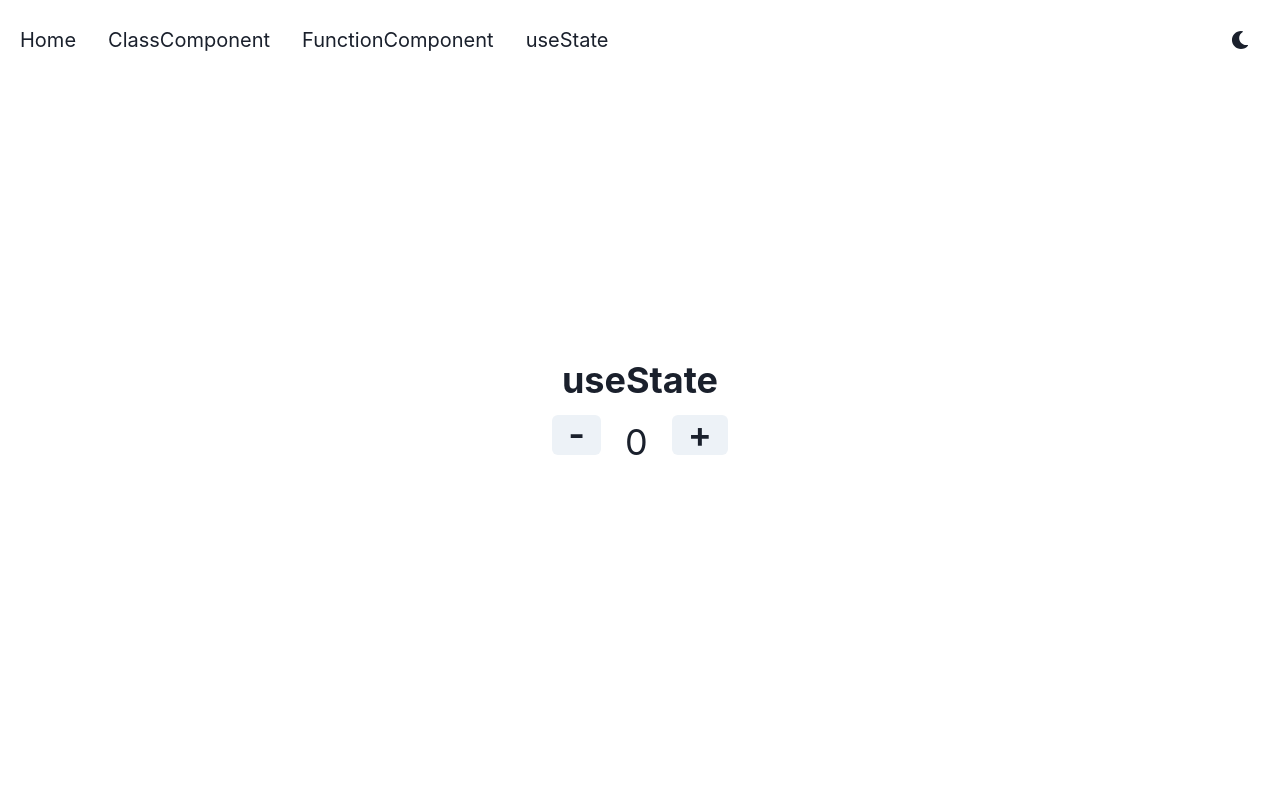
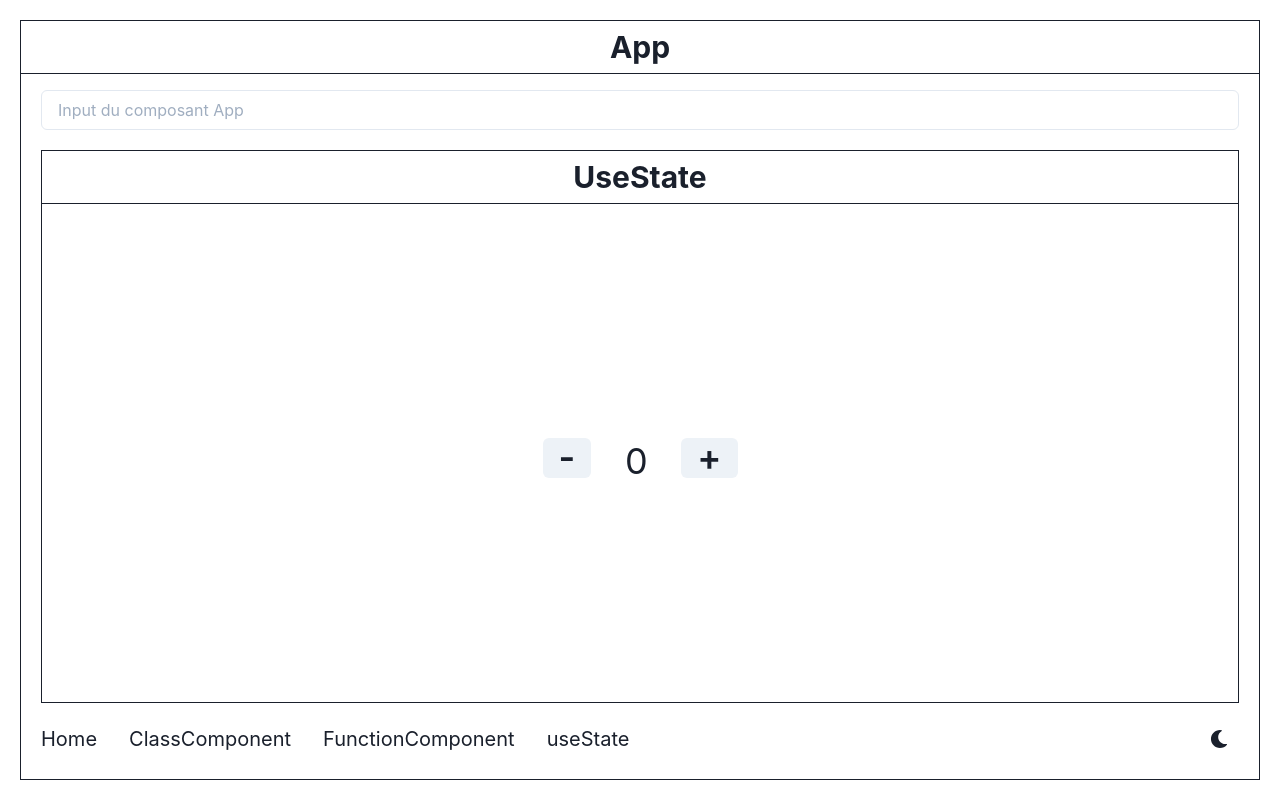
Before and after one commit to pacomoreau/hooks, a React (Create React App) app: page /use-state in a window 1280 px wide. Shown: the top 788 px of the page. Built offline with nearby package versions, Linux system fonts and the light colour scheme.

Commit message:
feat: add Log and Menu components

```diff
--- a/public/index.html
+++ b/public/index.html
@@ -1,14 +1,11 @@
 <!DOCTYPE html>
-<html lang="en">
+<html lang="fr">
   <head>
     <meta charset="utf-8" />
     <link rel="icon" href="%PUBLIC_URL%/favicon.ico" />
     <meta name="viewport" content="width=device-width, initial-scale=1" />
     <meta name="theme-color" content="#000000" />
-    <meta
-      name="description"
-      content="Web site created using create-react-app"
-    />
+    <meta name="description" content="Web site created using create-react-app" />
     <link rel="apple-touch-icon" href="%PUBLIC_URL%/logo192.png" />
     <!--
       manifest.json provides metadata used when your web app is installed on a
@@ -24,7 +21,7 @@
       work correctly both with client-side routing and a non-root public URL.
       Learn how to configure a non-root public URL by running `npm run build`.
     -->
-    <title>React App</title>
+    <title>React Hooks</title>
   </head>
   <body>
     <noscript>You need to enable JavaScript to run this app.</noscript>
--- a/src/App.js
+++ b/src/App.js
@@ -1,29 +1,18 @@
-import React from "react"
+import { useState } from "react"
 import { Route, Routes } from "react-router-dom"
-import { ChakraProvider, Flex, HStack, theme } from "@chakra-ui/react"
-import { ColorModeSwitcher, Link } from "components"
+import { ChakraProvider, Flex, Input, theme } from "@chakra-ui/react"
+import { Log, Menu } from "components"
 import { ClassComponent, FunctionComponent, Home, UseState } from "pages"
 
 const App = () => {
+  const [value, setValue] = useState("")
+
   return (
     <ChakraProvider theme={theme}>
       <Flex direction="column" textAlign="center" fontSize="xl" minH="100vh" p={5}>
-        <Flex justifyContent="space-between" w="100%">
-          <HStack spacing={8}>
-            <Link to="/" fontSize="xl">
-              Home
-            </Link>
-            <Link to="/class-component" fontSize="xl">
-              ClassComponent
-            </Link>
-            <Link to="/function-component" fontSize="xl">
-              FunctionComponent
-            </Link>
-            <Link to="/use-state" fontSize="xl">
-              useState
-            </Link>
-          </HStack>
-          <ColorModeSwitcher justifySelf="flex-end" />
+        <Log name="App">
+          <Flex px={5}>
+            <Input value={value} onChange={(e) => setValue(e.target.value)} placeholder="Input du composant App" />
           </Flex>
           <Flex direction="column" justifyContent="center" h="100%" p={5} flexGrow="1">
             <Routes>
@@ -32,7 +21,10 @@ const App = () => {
               <Route path="function-component" element={<FunctionComponent />} />
               <Route path="use-state" element={<UseState />} />
             </Routes>
+
+            <Menu />
           </Flex>
+        </Log>
       </Flex>
     </ChakraProvider>
   )
--- /dev/null
+++ b/src/components/Log.js
@@ -0,0 +1,17 @@
+import { Flex, Heading } from "@chakra-ui/react"
+import { useLogRender } from "hooks"
+
+export const Log = ({ name = "Component", children }) => {
+  useLogRender(`Render ${name}`)
+
+  return (
+    <Flex direction="column" border="1px" flexGrow="1">
+      <Heading mb={4} p={2} fontSize="3xl" borderBottom="1px">
+        {name}
+      </Heading>
+      <Flex direction="column" justifyContent="center" flexGrow="1">
+        {children}
+      </Flex>
+    </Flex>
+  )
+}
--- /dev/null
+++ b/src/components/Menu.js
@@ -0,0 +1,22 @@
+import { Flex, HStack } from "@chakra-ui/react"
+import { ColorModeSwitcher, Link } from "components"
+
+export const Menu = () => (
+  <Flex justifyContent="space-between" w="100%" mt={4}>
+    <HStack spacing={8}>
+      <Link to="/" fontSize="xl">
+        Home
+      </Link>
+      <Link to="/class-component" fontSize="xl">
+        ClassComponent
+      </Link>
+      <Link to="/function-component" fontSize="xl">
+        FunctionComponent
+      </Link>
+      <Link to="/use-state" fontSize="xl">
+        useState
+      </Link>
+    </HStack>
+    <ColorModeSwitcher justifySelf="flex-end" />
+  </Flex>
+)
--- a/src/components/index.js
+++ b/src/components/index.js
@@ -1,2 +1,4 @@
 export * from "./ColorModeSwitcher"
 export * from "./Link"
+export * from "./Log"
+export * from "./Menu"
--- a/src/pages/ClassComponent.js
+++ b/src/pages/ClassComponent.js
@@ -1,5 +1,6 @@
 import { Component } from "react"
 import { Heading, Text, VStack } from "@chakra-ui/react"
+import { Log } from "components"
 
 export class ClassComponent extends Component {
   constructor(props) {
@@ -31,11 +32,13 @@ export class ClassComponent extends Component {
     const { prop1, prop2 } = this.props
 
     return (
-      <VStack>
-        <Heading>Je suis un composant classe !</Heading>
-        <Text>J'ai un constructeur, des méthodes de cycle de vie et la possibilité d'avoir un state.</Text>
-        <Text textDecoration="underline">Je ne peux pas utiliser de hooks.</Text>
-      </VStack>
+      <Log name="ClassComponent">
+        <VStack>
+          <Heading>Je suis un composant classe !</Heading>
+          <Text>J'ai un constructeur, des méthodes de cycle de vie et la possibilité d'avoir un state.</Text>
+          <Text textDecoration="underline">Je ne peux pas utiliser de hooks.</Text>
+        </VStack>
+      </Log>
     )
   }
 }
--- a/src/pages/FunctionComponent.js
+++ b/src/pages/FunctionComponent.js
@@ -1,11 +1,12 @@
 import { Heading, ListItem, Text, UnorderedList, VStack } from "@chakra-ui/react"
+import { Log } from "components"
 
 export const FunctionComponent = ({ prop1, prop2 }) => {
   // possibilité de recevoir des props du composant parent
   return (
-    <>
+    <Log name="FunctionComponent">
       <VStack mb={10}>
-        <Heading>Je suis un composant fonction !</Heading>
+        <Heading fontSize="3xl">Je suis un composant fonction !</Heading>
         <Text>Je n'ai pas de constructeur ou de méthodes de cycle de vie.</Text>
         <Text textDecoration="underline">Je peux utiliser les hooks.</Text>
       </VStack>
@@ -16,12 +17,12 @@ export const FunctionComponent = ({ prop1, prop2 }) => {
           <ListItem>ils peuvent être utilisés dans un composant fonction ou dans un hook</ListItem>
           <ListItem>
             ils doivent commencer par "use" : useState, useEffect, useFooBar ... (c'est une convention mais certains
-            linter le vérifie)
+            linters le vérifie)
           </ListItem>
           <ListItem>l'ordre des hooks dans une fonction doit toujours être le même</ListItem>
           <ListItem>cela implique : pas d'appel à un hook dans une condition ou dans une boucle</ListItem>
         </UnorderedList>
       </VStack>
-    </>
+    </Log>
   )
 }
--- a/src/pages/Home.js
+++ b/src/pages/Home.js
@@ -1,9 +1,10 @@
-import { useLogRender } from "hooks"
+import { Text } from "@chakra-ui/react"
+import { Log } from "components"
 
 export const Home = () => {
-  useLogRender("Home")
-
   return (
-    <>Home</>
+    <Log name="Home">
+      <Text fontSize="2xl">React Hooks !</Text>
+    </Log>
   )
 }
--- a/src/pages/UseState.js
+++ b/src/pages/UseState.js
@@ -1,10 +1,15 @@
 import { useState } from "react"
-import { Button, Flex, Heading, Text } from "@chakra-ui/react"
-import { useLogRender } from "hooks"
+import { Button, Flex, Text } from "@chakra-ui/react"
+import { Log } from "components"
 
 export const UseState = () => {
-  useLogRender("Render UseState")
+  // 0 est la valeur initiale de count
+  // il est possible d'utiliser une fonction pour set la valeur par défaut uniquement sur le render initial
+  // on pourrait remplacer "0" par "() => 0" par exemple
   const [count, setCount] = useState(0)
+
+  // ne pas faire de set state dans le corps de la fonction
+  // setCount(1)
 
   const inc = () => {
     setCount((prevCount) => prevCount + 1)
@@ -15,19 +20,18 @@ export const UseState = () => {
   }
 
   return (
-    <>
-      <Heading>useState</Heading>
+    <Log name="UseState">
       <Flex justifyContent="center" alignContent="center">
         <Button m={3} fontSize="4xl" onClick={dec}>
           -
         </Button>
-        <Text m={3} fontSize="4xl">
+        <Text minW="50px" m={2} fontSize="4xl">
           {count}
         </Text>
         <Button m={3} fontSize="4xl" onClick={inc}>
           +
         </Button>
       </Flex>
-    </>
+    </Log>
   )
 }
```
Lines whose indentation alone changed are shown as unchanged.
